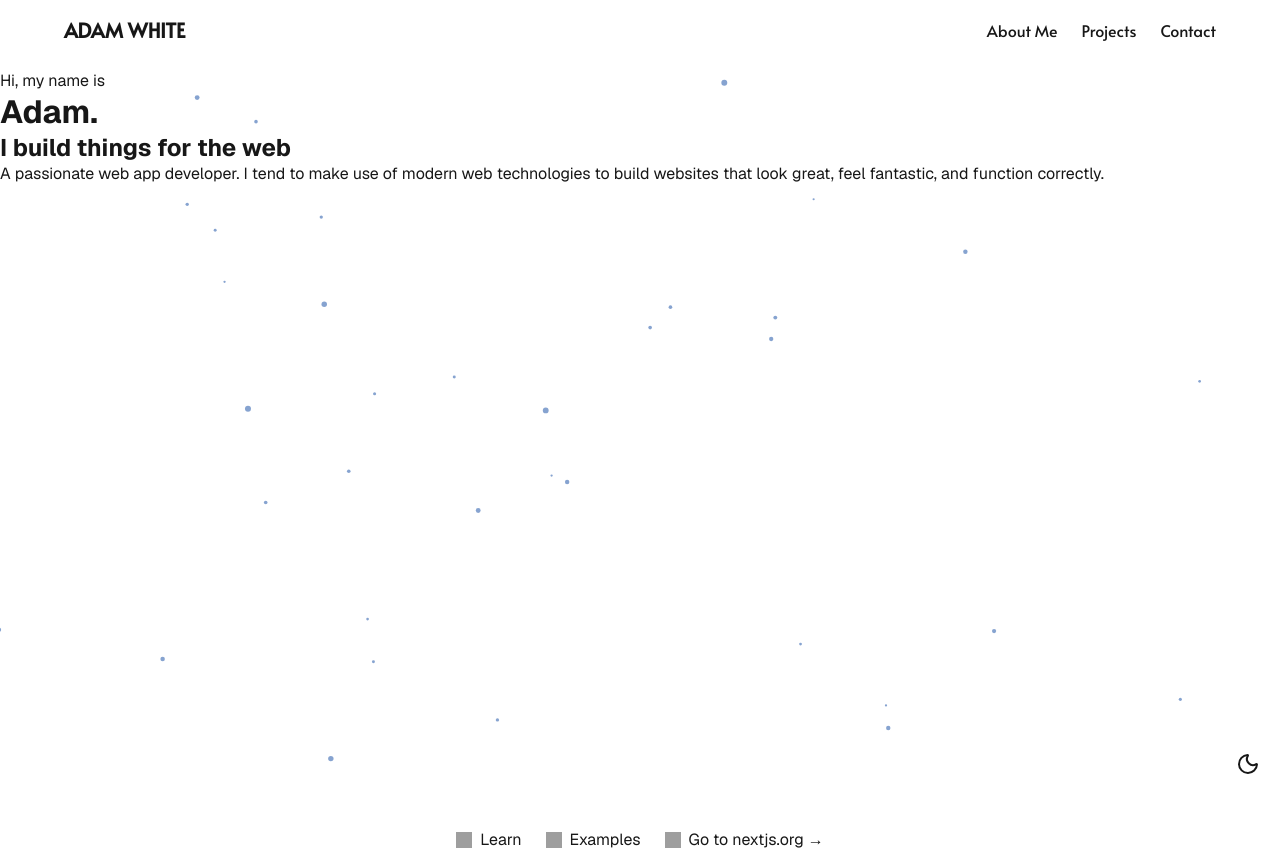
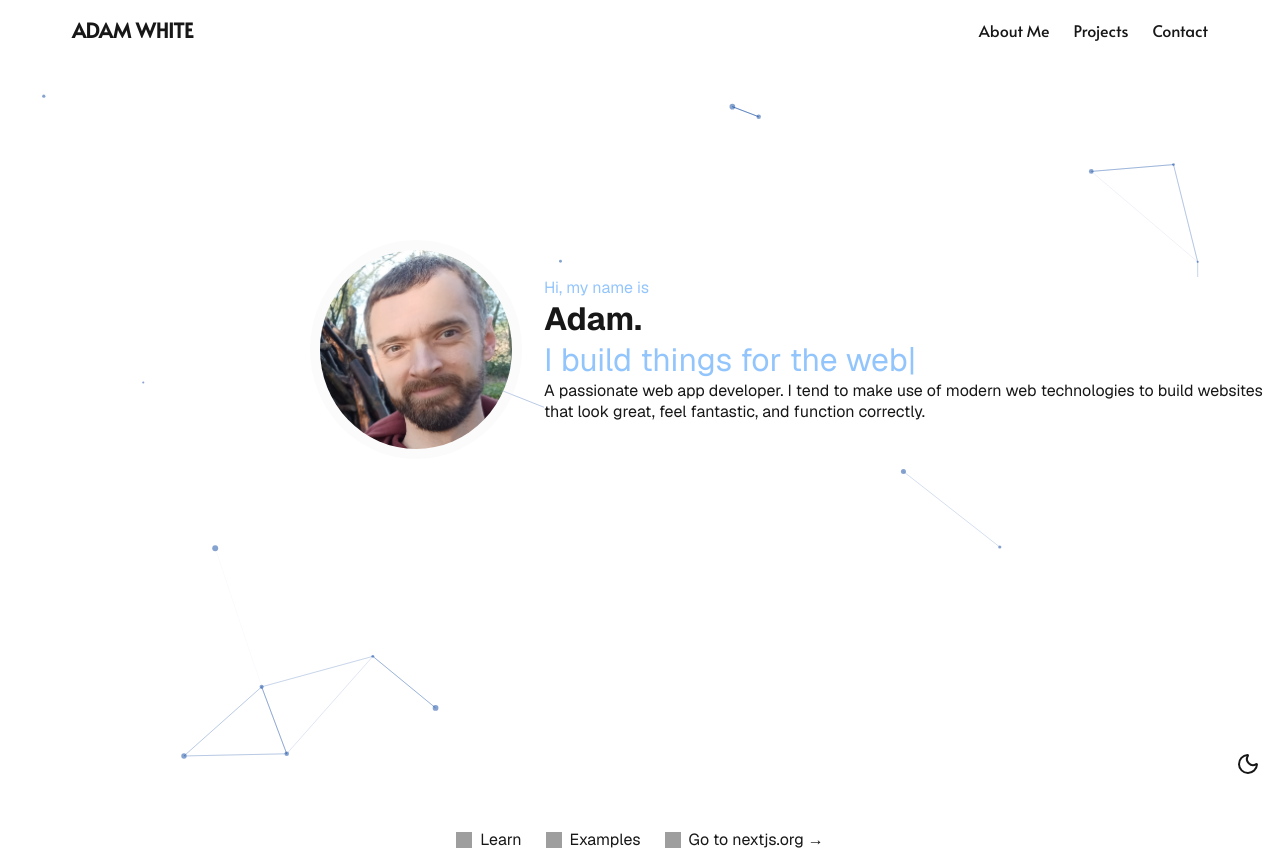
Before and after one commit to AdamFrankWhite/Portfolio-2025, a Next.js app: page / in a window 1280 px wide. Built offline with nearby package versions, Linux system fonts and the light colour scheme; grey boxes are pictures that could not be loaded.

Commit message:
added typewriter component

```diff
--- a/src/components/Navbar/Navbar.module.scss
+++ b/src/components/Navbar/Navbar.module.scss
@@ -22,7 +22,7 @@ $navbarHeight: 60px;
     max-width: 1200px;
     color: var(--text-color);
     margin: 0 auto;
-    padding: 12px 24px;
+    padding: 1rem 2rem;
     display: flex;
     justify-content: space-between;
     align-items: center;
--- a/src/components/Particles/index.tsx
+++ b/src/components/Particles/index.tsx
@@ -79,7 +79,7 @@ const ParticlesComponent = () => {
                     value: darkMode ? "#ffffff" : "#0d47a1",
                 },
                 links: {
-                    color: "#ffffff",
+                    color: darkMode ? "#ffffff" : "#0d47a1",
                     distance: 150,
                     enable: true,
                     opacity: 0.5,
@@ -99,7 +99,7 @@ const ParticlesComponent = () => {
                     density: {
                         enable: true,
                     },
-                    value: 80,
+                    value: 50,
                 },
                 opacity: {
                     value: 0.5,
--- a/src/pages/index.tsx
+++ b/src/pages/index.tsx
@@ -1,9 +1,11 @@
 import Head from "next/head";
 import Image from "next/image";
 import { Geist, Geist_Mono } from "next/font/google";
+
 import styles from "@/styles/Home.module.css";
 
 import ParticlesComponent from "@/components/Particles";
+import TypingText from "@/utils/Typewriter";
 const geistSans = Geist({
     variable: "--font-geist-sans",
     subsets: ["latin"],
@@ -33,31 +35,35 @@ export default function Home() {
                 className={`${styles.page} ${geistSans.variable} ${geistMono.variable}`}
             >
                 <main className={styles.main}>
-                    <div
-                        style={{
-                            width: "100%",
-                            height: "90vh",
-                            position: "relative",
-                        }}
-                    >
+                    <div className={styles.particlesContainer}>
                         <ParticlesComponent />
-                        <div
-                            style={{
-                                position: "absolute",
-                                top: 0,
-                                left: 0,
-                                zIndex: 1,
-                            }}
-                        >
-                            <span>Hi, my name is</span>
-                            <h1>Adam.</h1>
-                            <h2>I build things for the web</h2>
-                            <p className="hero-content">
-                                A passionate web app developer. I tend to make
-                                use of modern web technologies to build websites
-                                that look great, feel fantastic, and function
-                                correctly.
-                            </p>
+                        <div className={styles.bannerContent}>
+                            <Image
+                                src="/profile-pic.jpg"
+                                alt="adam white photo"
+                                title="adam white photo"
+                                className={styles.heroIcon}
+                                width={150}
+                                height={150}
+                            />
+                            <div className={styles.bannerContentText}>
+                                <span>Hi, my name is</span>
+                                <h1>Adam.</h1>
+                                <TypingText
+                                    phrases={[
+                                        "I build things for the web",
+                                        "Web developer. Problem solver.",
+                                        "Computer Science MSc",
+                                    ]}
+                                />
+
+                                <p>
+                                    A passionate web app developer. I tend to
+                                    make use of modern web technologies to build
+                                    websites that look great, feel fantastic,
+                                    and function correctly.
+                                </p>
+                            </div>
                         </div>
                     </div>
                 </main>
--- a/src/styles/Home.module.css
+++ b/src/styles/Home.module.css
@@ -32,6 +32,7 @@
     width: 100%;
     min-height: 500px;
     color: var(--foreground);
+
     /* flex-direction: column;
     gap: 32px;
     grid-row-start: 2; */
@@ -59,6 +60,54 @@
     padding: 2px 4px;
     border-radius: 4px;
     font-weight: 600;
+}
+.particlesContainer {
+    width: 100%;
+    height: 90vh;
+    position: relative;
+    display: flex;
+    flex-direction: column;
+    justify-content: center;
+    align-items: center;
+}
+.bannerContent {
+    position: absolute;
+    display: flex;
+    top: 25%;
+    width: 100%;
+    left: 15%;
+    padding: 0 10%;
+    max-width: 1200px;
+    z-index: 1;
+    gap: 2rem;
+    align-items: center;
+    span {
+        color: rgb(147 197 253);
+    }
+
+    .bannerContentText {
+        background: var(--background);
+    }
+    .bannerContentText h1,
+    .bannerContentText h2,
+    .bannerContentText span,
+    .bannerContentText p {
+        background: var(--background);
+    }
+}
+
+.heroIcon {
+    width: 15vw;
+    max-width: 250px;
+    height: auto;
+
+    margin: auto;
+    background: white;
+    border-radius: 50%;
+
+    height: auto;
+    display: block;
+    box-shadow: 0 0 0 10px rgba(234, 234, 234, 0.2);
 }
 
 .ctas {
--- a/src/styles/globals.css
+++ b/src/styles/globals.css
@@ -18,8 +18,10 @@
 }
 html,
 body {
+    font-size: 16px;
     max-width: 100vw;
     overflow-x: hidden;
+    user-select: text;
 }
 
 body {
@@ -41,6 +43,19 @@ a {
     text-decoration: none;
 }
 
+@keyframes blink {
+    0%,
+    100% {
+        opacity: 1;
+    }
+    50% {
+        opacity: 0;
+    }
+}
+
+.blinking-cursor {
+    animation: blink 1s step-end infinite;
+}
 @media (prefers-color-scheme: dark) {
     html {
         color-scheme: dark;
--- /dev/null
+++ b/src/utils/Typewriter.tsx
@@ -0,0 +1,65 @@
+import React, { useState, useEffect } from "react";
+type TypingTextProps = {
+    phrases: string[];
+};
+const TypingText = ({ phrases }: TypingTextProps) => {
+    const [text, setText] = useState("");
+    const [phraseIndex, setPhraseIndex] = useState(0);
+    const [charIndex, setCharIndex] = useState(0);
+    const [isTyping, setIsTyping] = useState(true);
+
+    useEffect(() => {
+        const currentPhrase = phrases[phraseIndex];
+        let timeout: NodeJS.Timeout;
+
+        if (isTyping) {
+            if (charIndex < currentPhrase.length) {
+                // Typing forward
+                timeout = setTimeout(() => {
+                    setText(currentPhrase.slice(0, charIndex + 1));
+                    setCharIndex(charIndex + 1);
+                }, 150);
+            } else {
+                // Finished typing, pause before deleting
+                // setIsPaused(true);
+                timeout = setTimeout(() => {
+                    setIsTyping(false); // switch to deleting
+                }, 2000); // pause for 2s
+            }
+        } else {
+            if (charIndex > 0) {
+                // Deleting backward
+                timeout = setTimeout(() => {
+                    setText(currentPhrase.slice(0, charIndex - 1));
+                    setCharIndex(charIndex - 1);
+                }, 75);
+            } else {
+                // Done deleting, move to next word
+                setIsTyping(true);
+                setPhraseIndex((phraseIndex + 1) % phrases.length);
+            }
+        }
+
+        return () => clearTimeout(timeout);
+    }, [charIndex, isTyping, phraseIndex, phrases]);
+
+    return (
+        <div style={styles.container}>
+            <span style={styles.text}>{text}</span>
+            <span className="blinking-cursor">|</span>
+        </div>
+    );
+};
+
+const styles = {
+    container: {
+        fontSize: "2rem",
+        color: "#00ff00",
+        display: "inline-block",
+    },
+    text: {
+        whiteSpace: "pre",
+    },
+};
+
+export default TypingText;
```
Also changed, not shown: public/profile-pic.jpg (added).
